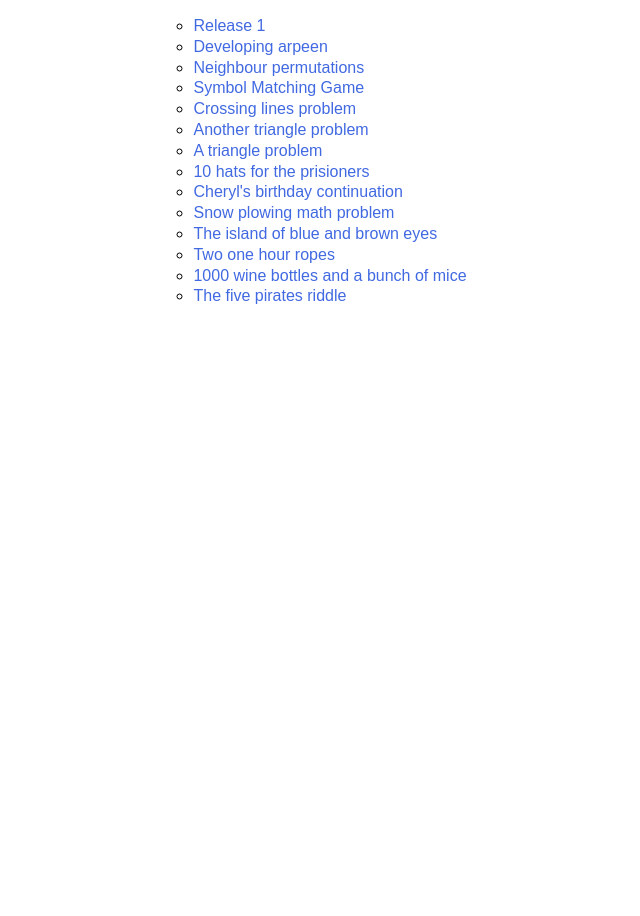
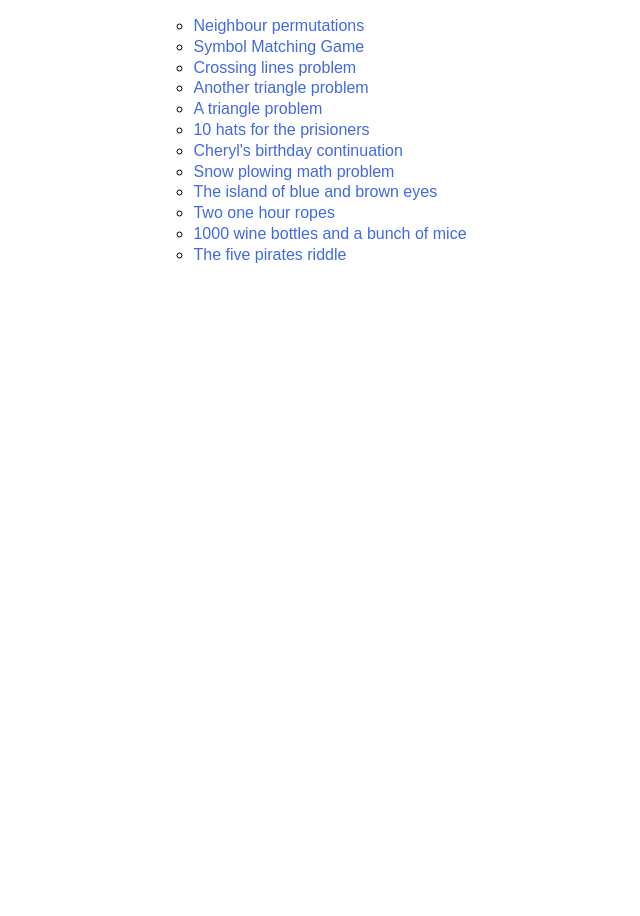
Before and after one commit to guillermobox/guillermobox.github.io, a Jekyll site: the page built from index.html, in a window 1280 px wide. Shown: the whole page, without its empty margins (175-815 px from the left). Built offline with Jekyll 4.4.1, drawn with Linux system fonts in a browser that asks for light colours.

Commit message:
Only show math documents in landing page

```diff
--- a/index.html
+++ b/index.html
@@ -4,7 +4,7 @@ layout: wrapper
 
 <main>
 	<ul>
-		{% for doc in site.documents reversed %}
+		{% for doc in site.docs reversed %}
 		<li>
 			<a href="{{doc.url}}">{{ doc.title }}</a>
 		</li>
```
